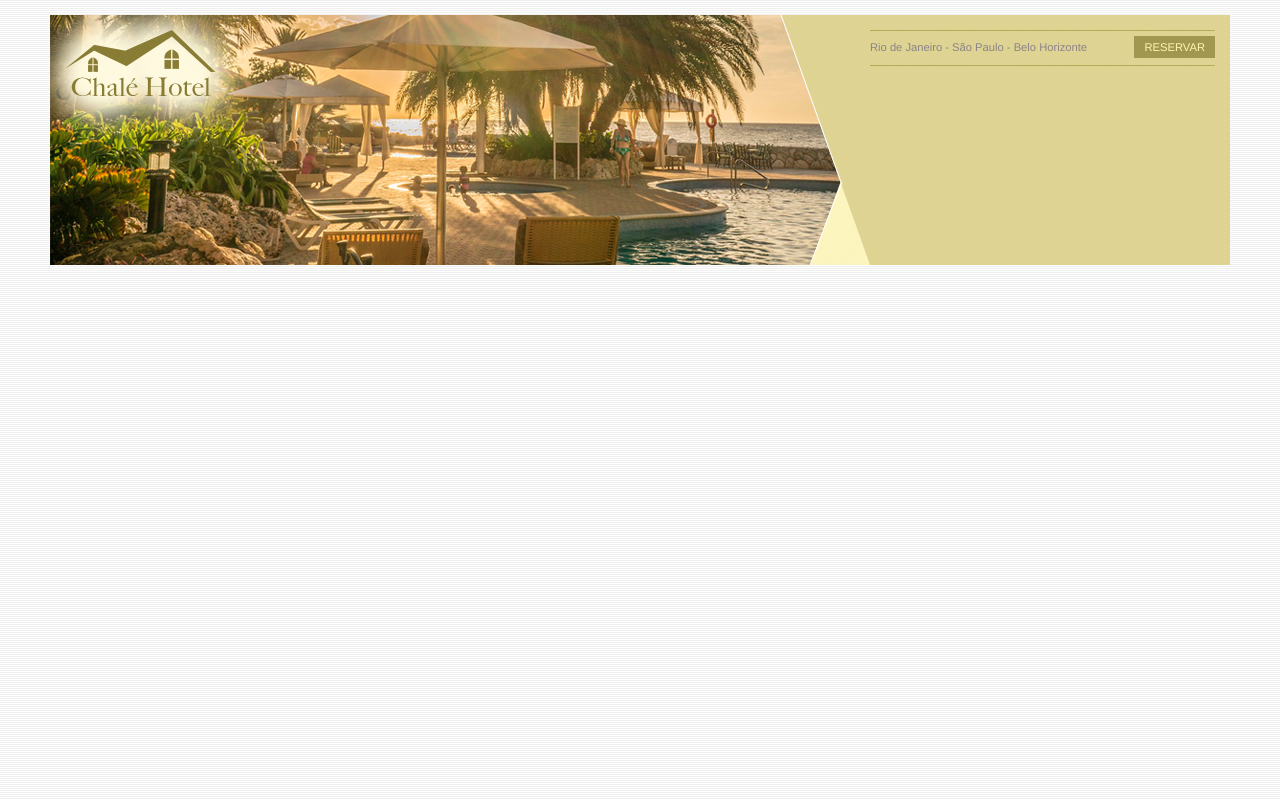
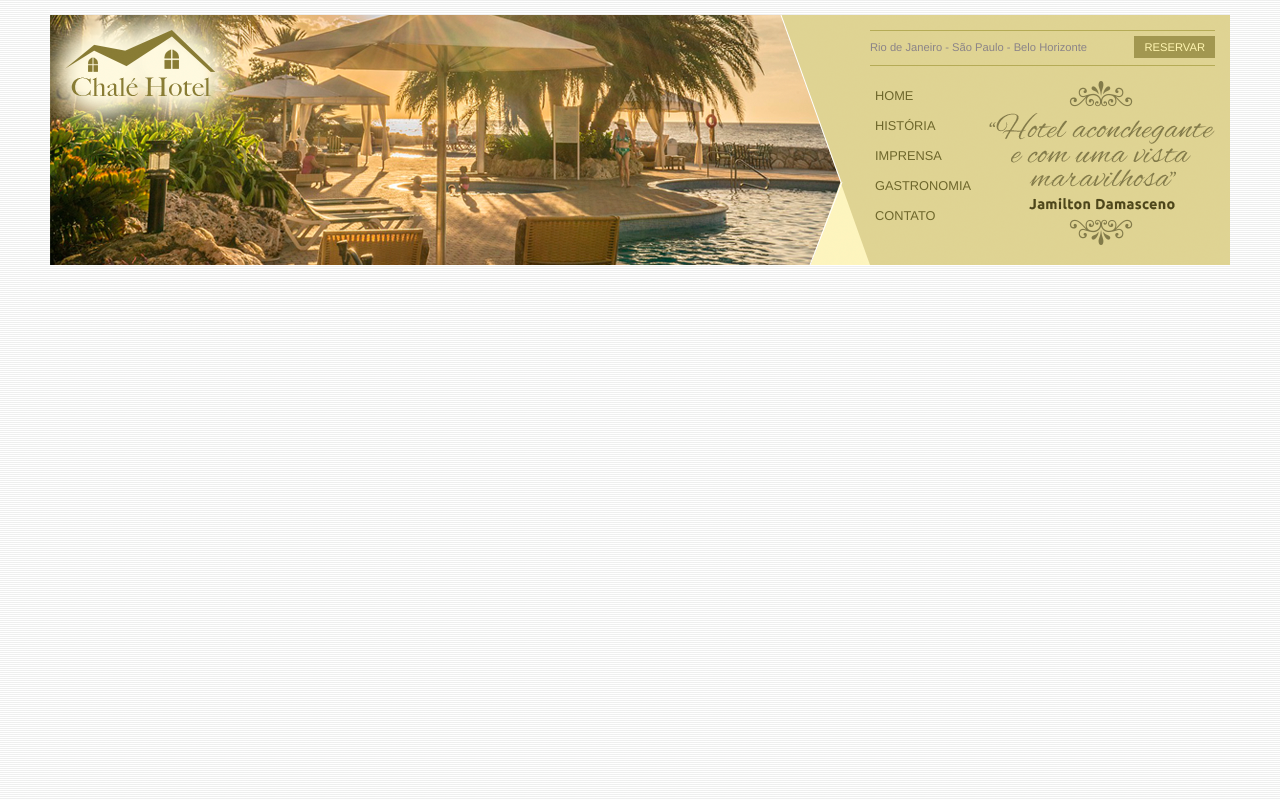
Before and after one commit to JonathanVegasP/css-project-hotel, a plain HTML site: page index.html in a window 1280 px wide. Drawn offline with Linux system fonts and the light colour scheme.

Commit message:
finalized header

```diff
--- a/css/style.css
+++ b/css/style.css
@@ -32,7 +32,7 @@ body {
     background: url('../images/topo-imagem-principal.png') no-repeat;
 }
 
-#menu {
+#area-menu {
     position: absolute;
     top: 0;
     right: 0;
@@ -86,3 +86,33 @@ a.reserva {
 .clear {
     clear: both;
 }
+
+#menu {
+    margin-top: 15px;
+}
+
+.depoimento {
+    width: 226px;
+    height: 164px;
+    float: right;
+}
+
+ul {
+    list-style: none;
+}
+
+ul#navegacao {
+    float: left;
+}
+
+ul#navegacao>li>a {
+    text-transform: uppercase;
+    font-size: 0.8em;
+    padding: 5px;
+    color: #6e672c;
+    line-height: 30px;
+}
+
+ul#navegacao>li>a:hover {
+    background-color: #fdf6be;
+}
--- a/index.html
+++ b/index.html
@@ -1,5 +1,5 @@
 <!DOCTYPE html>
-<html>
+<html lang="pt-BR">
 
 <head>
     <meta charset="UTF-8">
@@ -16,12 +16,24 @@
                 </h1>
             </div>
 
-            <div id="menu">
+            <div id="area-menu">
                 <div id="conteudo-menu">
                     <div id="menu-locais">
                         <span class="locais">Rio de Janeiro - São Paulo - Belo Horizonte</span>
                         <a href="" class="reserva">Reservar</a>
                         <div class="clear"></div>
+                    </div>
+
+                    <div id="menu">
+                        <ul id="navegacao">
+                            <li><a href="">Home</a></li>
+                            <li><a href="">História</a></li>
+                            <li><a href="">Imprensa</a></li>
+                            <li><a href="">Gastronomia</a></li>
+                            <li><a href="">Contato</a></li>
+                        </ul>
+
+                        <img class="depoimento" src="images/depoimento.png">
                     </div>
                 </div>
             </div>
```
